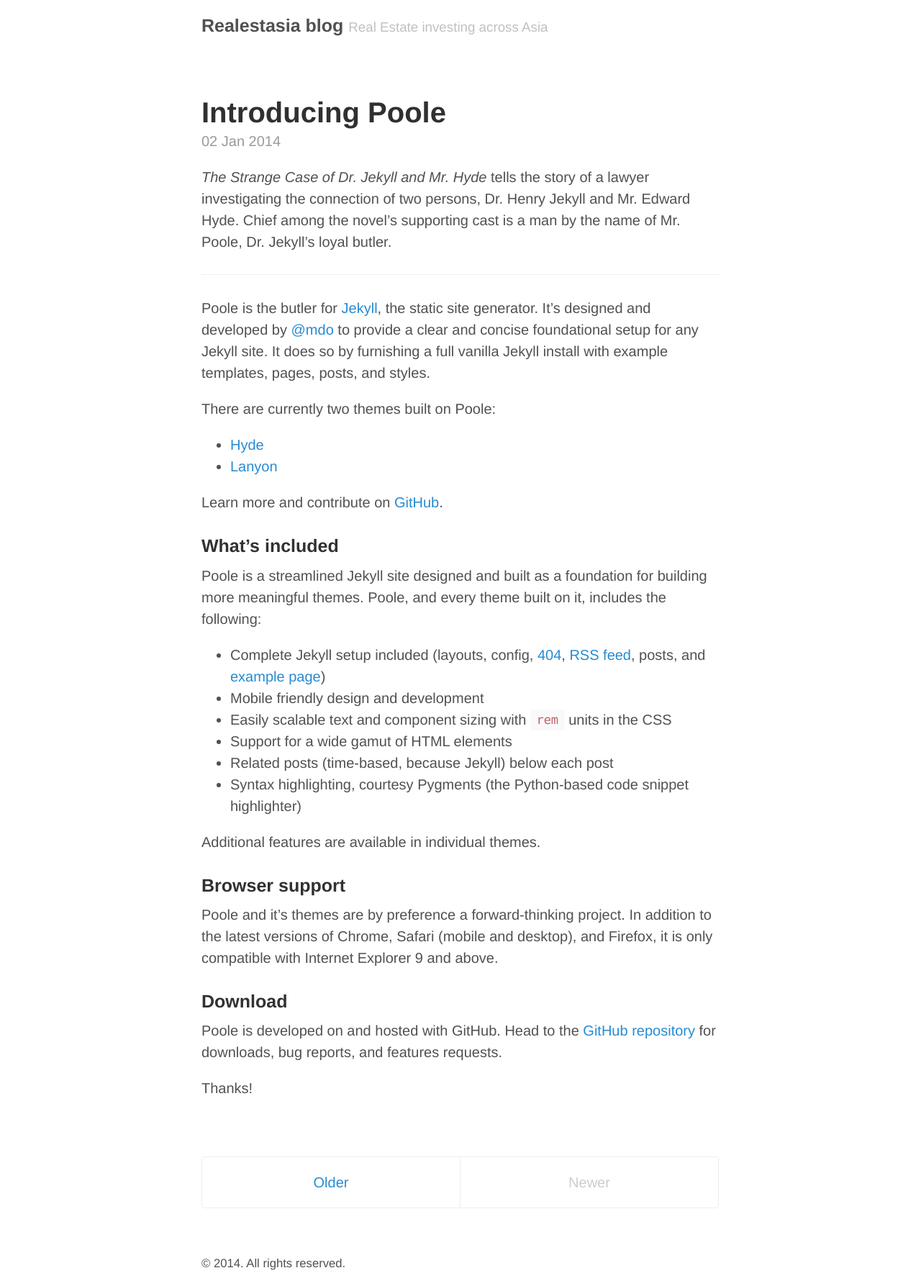
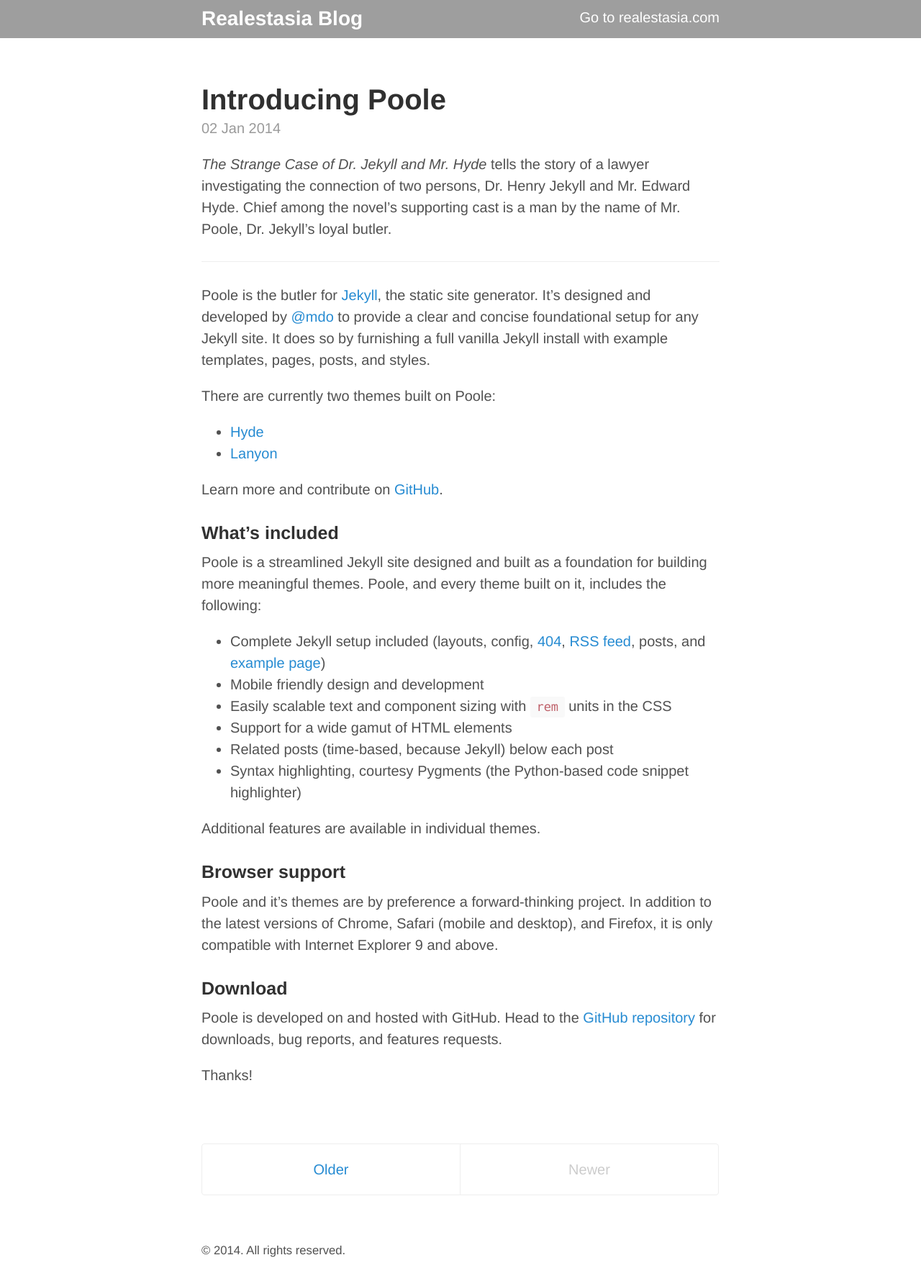
Before and after one commit to Realestasia/blog.realestasia.com, a Jekyll site: the page built from index.html, in a window 1280 px wide. Shown: the whole page at 72% size. Built offline with Jekyll 4.4.1, drawn with Linux system fonts in a browser that asks for light colours; the list of posts is cut into pages by our own code; grey boxes are pictures that could not be loaded.

Commit message:
added header and analytics

```diff
--- a/_includes/head.html
+++ b/_includes/head.html
@@ -15,6 +15,7 @@
 
   <!-- CSS -->
   <link rel="stylesheet" href="{{ site.baseurl }}public/css/poole.css">
+  <link rel="stylesheet" href="{{ site.baseurl }}public/css/blog.realestasia.css">
   <link rel="stylesheet" href="{{ site.baseurl }}public/css/syntax.css">
 
   <!-- Icons -->
--- a/_layouts/default.html
+++ b/_layouts/default.html
@@ -4,15 +4,18 @@
   {% include head.html %}
 
   <body>
+<header>
+    <div class="wrapper">
+          <h1 class="logo"><a href="{{ site.baseurl }}">Realestasia Blog</a></h1>
+<!--      <a alt="Realestasia home" href="{{ site.baseurl }}" id="logo"></a>  -->
+      <nav class="right">
+        <a href="http://realestasia.com">Go to realestasia.com</a>
+      </nav>
+    </div>
+  </header>
+
 
     <div class="container content">
-      <header class="masthead">
-        <h3 class="masthead-title">
-          <a href="{{ site.baseurl }}" title="Home">{{ site.title }}</a>
-          <small>{{ site.tagline }}</small>
-        </h3>
-      </header>
-
       <main>
         {{ content }}
       </main>
@@ -25,4 +28,13 @@
     </div>
 
   </body>
+<script>
+  (function(i,s,o,g,r,a,m){i['GoogleAnalyticsObject']=r;i[r]=i[r]||function(){
+  (i[r].q=i[r].q||[]).push(arguments)},i[r].l=1*new Date();a=s.createElement(o),
+  m=s.getElementsByTagName(o)[0];a.async=1;a.src=g;m.parentNode.insertBefore(a,m)
+  })(window,document,'script','//www.google-analytics.com/analytics.js','ga');
+
+  ga('create', 'UA-8371278-2', 'auto');
+  ga('send', 'pageview');
+</script>
 </html>
--- /dev/null
+++ b/public/css/blog.realestasia.css
@@ -0,0 +1,48 @@
+.wrapper {
+    margin: auto;
+/*    width: 940px; */
+    max-width: 36rem;
+}
+header {
+    background: url("http://realestasia.com/img/nav.png") repeat scroll 0 0 rgba(0, 0, 0, 0);
+    height: 53px;
+    vertical-align: middle;
+    margin-bottom: 3rem;
+}
+header h1.logo {
+    color: #FFF;
+    float: left;
+    font-size: 1.4rem;
+    margin-top: 0.4rem;
+}
+header h1.logo a {
+    color: #FFF;
+}
+header #logo {
+    background: url("http://realestasia.com/img/realestasia-logo.png") repeat scroll 0 0 rgba(0, 0, 0, 0);
+    display: block;
+    float: left;
+    height: 21px;
+    margin-top: 15px;
+    width: 122px;
+}
+header #logo {
+    background: url("http://realestasia.com/img/realestasia-logo-1.png") repeat scroll 0 0 rgba(0, 0, 0, 0);
+    display: block;
+    float: left;
+    height: 29px;
+    margin-top: 9px;
+    width: 161px;
+}
+header nav {
+    float: left;
+    margin-left: 23px;
+    margin-top: 0;
+}
+header nav.right {
+    float: right;
+    line-height: 48px;
+}
+header nav.right a {
+    color: #fff;
+}
```
Also changed, not shown: README.md, favicon.ico (added).
